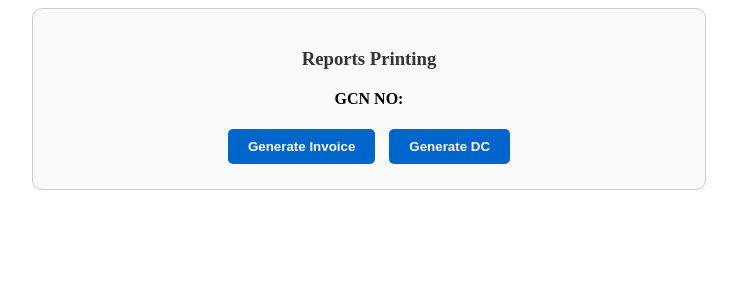
After one commit to Matcon12/modified_project, a Django app: page / in a window 1280 px wide. The commit adds this page. Shown: the top 300 px of the page, without its empty margins (271-1008 px from the left). Run offline with Django 4.2, Linux system fonts and the light colour scheme.

Commit message:
"added reports.html"

```diff
--- a/data/backend/urls.py
+++ b/data/backend/urls.py
@@ -5,6 +5,8 @@ print(sys.path)
 
 
 urlpatterns = [
-    path('', views.home,name='home'),
-    #  path('', views.dc,name='dc')
+    path('', views.report, name="report"),
+    path('invoice/', views.invoice, name='invoice'),  # Updated URL pattern
+    path('dc/', views.dc, name='dc'),
+
 ]
--- a/data/backend/views.py
+++ b/data/backend/views.py
@@ -1,4 +1,4 @@
-from django.shortcuts import render
+from django.shortcuts import render,HttpResponse
 from django.db.models import Sum
 from .models import CustomerMaster,MatCompanies ,OtwDc,GstRates,GstStateCode
 from django.shortcuts import get_object_or_404
@@ -7,7 +7,49 @@ from django.shortcuts import get_object_or_404
 from babel.numbers import format_currency
 
 
-def home(request):
+# def home(request):
+#     odc=OtwDc.objects.filter(gcn_no=75)
+#     odc1=get_object_or_404(OtwDc,po_sl_no='1',gcn_no=75)
+#     mat =get_object_or_404(MatCompanies,mat_code='MEE')
+#     cust=get_object_or_404(CustomerMaster,cust_id='sidr')
+#     cust1=get_object_or_404(CustomerMaster,cust_id='sidr')
+#     gr=get_object_or_404(GstRates,id=1)
+#     gsc=get_object_or_404(GstStateCode,state_code=33)
+#     total_qty = OtwDc.objects.filter(gcn_no=75).aggregate(total_qty=Sum('qty_delivered'))['total_qty']
+#     total_taxable_value = OtwDc.objects.filter(gcn_no=75).aggregate(total_taxable_value=Sum('taxable_amt'))['total_taxable_value']
+#     total_cgst = OtwDc.objects.filter(gcn_no=75).aggregate(total_cgst=Sum('cgst_price'))['total_cgst']
+#     total_sgst = OtwDc.objects.filter(gcn_no=75).aggregate(total_sgst=Sum('sgst_price'))['total_sgst']
+#     total_igst = OtwDc.objects.filter(gcn_no=75).aggregate(total_igst=Sum('igst_price'))['total_igst']
+#     grand_total= float('{:.2f}'.format(total_taxable_value+total_cgst+total_sgst+total_igst))
+#     gt=format_currency(grand_total, 'INR', locale='en_IN')
+#     # # Qty = get_object_or_404(OtwDc,part_id='2').qty_delivered
+#     # # print(odc1.qty_delivered)
+#     aw = convert_rupees_to_words(grand_total)
+
+
+#     print_type = request.GET.get('print_type')
+
+#     if print_type == 'dc':
+#         return redirect('dc_view')  # Redirect to DC view
+#     elif print_type == 'invoice':
+#         return redirect('invoice_view')  # Redirect to invoice view
+#     else:
+#         # Handle invalid or missing 'print_type' here (optional)
+#         return render(request, 'error.html', {'message': 'Invalid print type'})
+
+# # Your other view functions for DC and invoice
+# def dc_view(request):
+#     # Your code for generating DC
+#     return render(request, 'dc.html',context)
+
+# def invoice_view(request):
+#     # Your code for generating invoice
+
+#     return render(request, 'tax_invoice.html', context)\
+def report(request):
+    return render(request,'reports.html')
+
+def invoice(request):
     odc=OtwDc.objects.filter(gcn_no=75)
     odc1=get_object_or_404(OtwDc,po_sl_no='1',gcn_no=75)
     mat =get_object_or_404(MatCompanies,mat_code='MEE')
@@ -15,10 +57,6 @@ def home(request):
     cust1=get_object_or_404(CustomerMaster,cust_id='sidr')
     gr=get_object_or_404(GstRates,id=1)
     gsc=get_object_or_404(GstStateCode,state_code=33)
-
-    gsc1=cust.cust_st_code
-    print(gsc1)
-
     total_qty = OtwDc.objects.filter(gcn_no=75).aggregate(total_qty=Sum('qty_delivered'))['total_qty']
     total_taxable_value = OtwDc.objects.filter(gcn_no=75).aggregate(total_taxable_value=Sum('taxable_amt'))['total_taxable_value']
     total_cgst = OtwDc.objects.filter(gcn_no=75).aggregate(total_cgst=Sum('cgst_price'))['total_cgst']
@@ -47,6 +85,20 @@ def home(request):
 
     }
     return render(request, 'tax_invoice.html', context)
+
+def dc(request):
+    odc=OtwDc.objects.filter(gcn_no=75)
+    mat =get_object_or_404(MatCompanies,mat_code='MEE')
+    cust1=get_object_or_404(CustomerMaster,cust_id='sidr')
+    odc1=get_object_or_404(OtwDc,po_sl_no='1',gcn_no=75)
+    context = {
+        'mat':mat,
+        'cust1':cust1,
+        'odc1':odc1,
+        'odc':odc,
+
+    }
+    return render(request,'dc.html',context)
 
 
 def convert_rupees_to_words(amount):
--- /dev/null
+++ b/data/templates/reports.html
@@ -0,0 +1,58 @@
+<!DOCTYPE html>
+<html lang="en">
+<head>
+    <meta charset="UTF-8">
+    <meta name="viewport" content="width=device-width, initial-scale=1.0">
+    <title>REPORTS</title>
+    <style>
+        .report-container {
+            width: 50%;
+            margin: 0 auto;
+            padding: 20px;
+            border: 1px solid #ccc;
+            border-radius: 10px;
+            background-color: #f9f9f9;
+            text-align: center;
+        }
+
+        .report-heading {
+            margin-bottom: 20px;
+            color: #333;
+        }
+
+        .gcno-text {
+            font-weight: bold;
+        }
+
+        .report-button {
+            padding: 10px 20px;
+            margin: 5px;
+            border: none;
+            border-radius: 5px;
+            background-color: #0066cc;
+            color: white;
+            font-weight: bold;
+            cursor: pointer;
+        }
+
+        .report-button:hover {
+            background-color: #ff6600;
+        }
+
+        .report-link {
+            text-decoration: none;
+            color: white;
+        }
+
+    </style>
+</head>
+<body>
+    <div class="report-container">
+        <h3 class="report-heading">Reports Printing</h3>
+        <p class="gcno-text">GCN NO: </p>
+        <button class="report-button"><a href="{% url 'invoice' %}" class="report-link">Generate Invoice</a></button>
+        <button class="report-button"><a href="{% url 'dc' %}" class="report-link">Generate DC</a></button>
+    </div>
+
+</body>
+</html>
```
Also changed, not shown: data/templates/dc.html (added, +118 -0 lines), data/templates/index.html (deleted, +0 -11 lines), data/templates/tax_invoice.html (+5 -4 lines).
